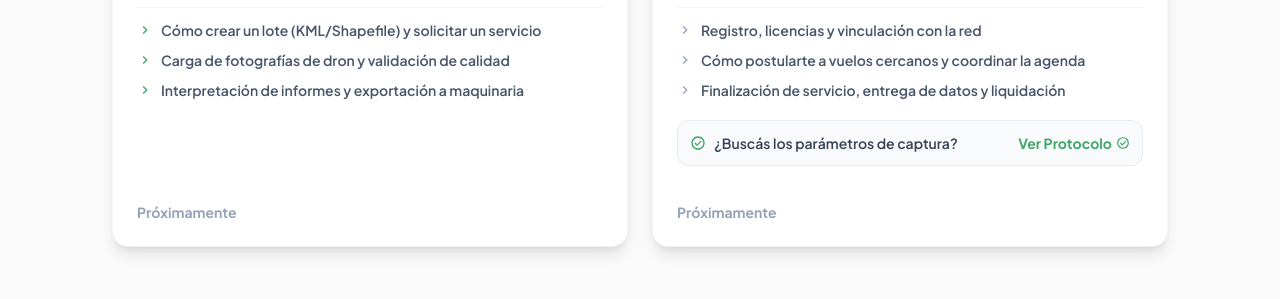
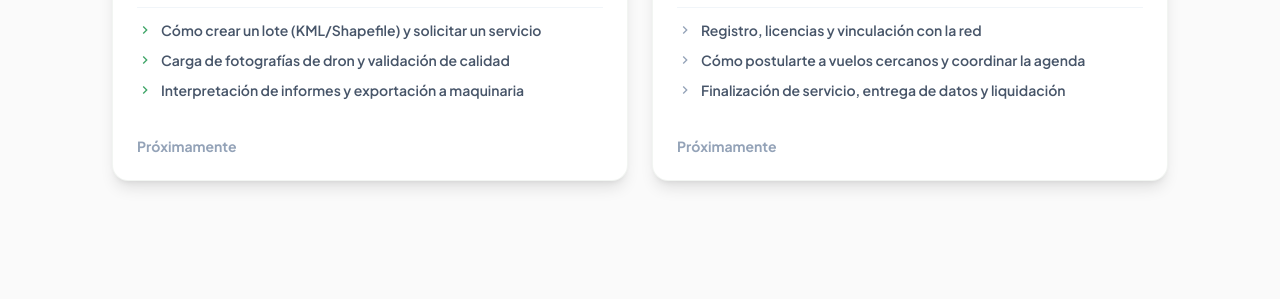
Before and after one commit to agustinafarias-vistaguay/prueba-homepage, a website: page ayuda/index.html in a window 1280 px wide. Shown: the part 840-1139 px from the top of the page. Drawn offline with Linux system fonts and the light colour scheme.

```diff
--- a/ayuda/index.html
+++ b/ayuda/index.html
@@ -274,20 +274,6 @@
                                     <span>Finalización de servicio, entrega de datos y liquidación</span>
                                 </li>
                             </ul>
-
-                            <!-- GUIÑO / CALLOUT A PROTOCOLOS DE VUELO EXTERNOS -->
-                            <div
-                                class="mt-5 p-3 rounded-xl bg-slate-50 border border-slate-200/80 flex items-center justify-between">
-                                <div class="flex items-center gap-2">
-                                    <span data-icon="flight_takeoff" data-icon-class="w-4 h-4 text-primary"></span>
-                                    <span class="text-sm font-semibold text-slate-700">¿Buscás los parámetros de
-                                        captura?</span>
-                                </div>
-                                <a href="https://protocolos.vistaguay.com" target="_blank"
-                                    class="text-sm font-bold text-primary hover:underline inline-flex items-center gap-1">
-                                    Ver Protocolo <span data-icon="open_in_new" data-icon-class="w-3.5 h-3.5"></span>
-                                </a>
-                            </div>
                         </div>
                         <div class="mt-6 pt-3 text-sm font-bold text-slate-400">
                             <span>Próximamente</span>
```
